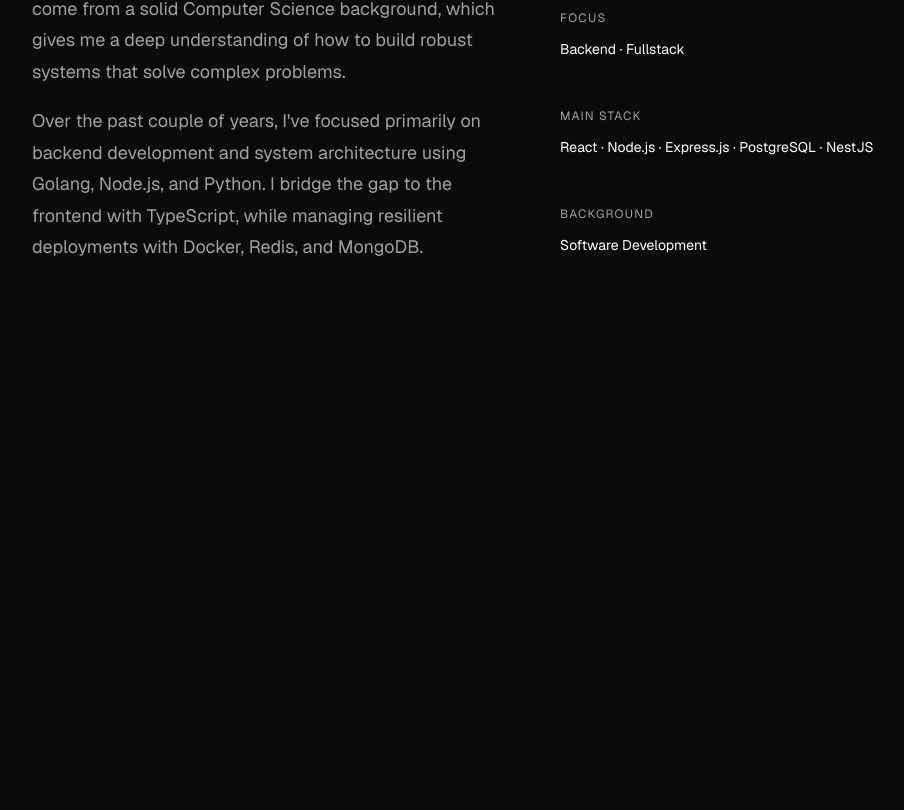
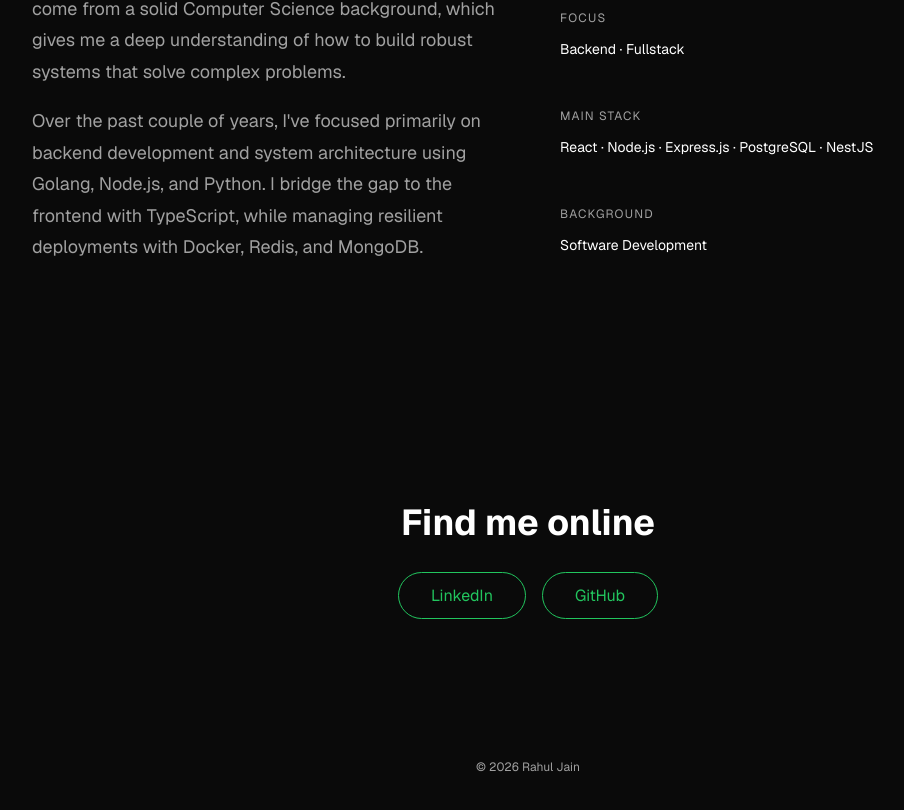
Before and after one commit to rahulmjain24/portfolio, a Next.js app: page / in a window 1280 px wide. Shown: the part 1680-2490 px from the top of the page, without its empty margins (112-1016 px from the left). Before the commit the page ends 2057 px from the top, so only its background shows below. Built offline with nearby package versions, Linux system fonts and the light colour scheme.

Commit message:
add contact section and footer

```diff
--- /dev/null
+++ b/app/components/ContactSection.tsx
@@ -0,0 +1,27 @@
+export default function ContactSection() {
+  return (
+    <section id="contact" className="contact">
+      <h2 className="contact__title">Find me online</h2>
+
+      <div className="contact__links">
+        <a
+          href="https://www.linkedin.com/in/rahulmjain24/"
+          target="_blank"
+          rel="noopener noreferrer"
+          className="contact__link"
+        >
+          LinkedIn
+        </a>
+
+        <a
+          href="https://github.com/rahulmjain24"
+          target="_blank"
+          rel="noopener noreferrer"
+          className="contact__link"
+        >
+          GitHub
+        </a>
+      </div>
+    </section>
+  );
+}
--- /dev/null
+++ b/app/components/Footer.tsx
@@ -0,0 +1,7 @@
+export default function Footer() {
+  return (
+    <footer className="footer">
+      <p className="footer__text">© 2026 Rahul Jain</p>
+    </footer>
+  );
+}
--- a/app/globals.css
+++ b/app/globals.css
@@ -458,3 +458,70 @@ a {
     padding-top: 4rem;
   }
 }
+
+/* ============================================
+   Contact Section
+   ============================================ */
+
+.contact {
+  display: flex;
+  flex-direction: column;
+  align-items: center;
+  justify-content: center;
+  padding: 6rem 1.5rem;
+  text-align: center;
+}
+
+.contact__title {
+  font-size: 2.25rem;
+  font-weight: 700;
+  line-height: 1.1;
+}
+
+.contact__text {
+  color: var(--muted);
+  font-size: 1.125rem;
+  margin-top: 1rem;
+  margin-bottom: 2.5rem;
+}
+
+.contact__links {
+  display: flex;
+  flex-direction: column;
+  gap: 1rem;
+}
+
+.contact__link {
+  border: 1px solid var(--primary);
+  color: var(--primary);
+  padding: 0.75rem 2rem;
+  border-radius: 9999px;
+  transition: border-color 0.2s, color 0.2s;
+}
+
+.contact__link:hover {
+  border-color: var(--secondary);
+  color: var(--secondary);
+}
+
+@media (min-width: 768px) {
+  .contact__links {
+    flex-direction: row;
+  }
+}
+
+/* ============================================
+   Footer
+   ============================================ */
+
+.footer {
+  padding: 2rem 1rem;
+  max-width: 64rem;
+  margin: 0 auto;
+}
+
+.footer__text {
+  font-size: 0.75rem;
+  color: var(--muted);
+  text-align: center;
+}
--- a/app/layout.tsx
+++ b/app/layout.tsx
@@ -33,9 +33,9 @@ export default function RootLayout({
             <Link href="#skills" className="nav__link">
               Skills
             </Link>
-            <Link href="#projects" className="nav__link">
+            {/* <Link href="#projects" className="nav__link">
               Projects
-            </Link>
+            </Link> */}
             <Link href="#about" className="nav__link">
               About
             </Link>
--- a/app/page.tsx
+++ b/app/page.tsx
@@ -1,6 +1,8 @@
 import AboutSection from "./components/AboutSection";
 import HeroSection from "./components/HeroSection";
 import SkillsSection from "./components/SkillsSection";
+import ContactSection from "./components/ContactSection";
+import Footer from "./components/Footer";
 
 export default function Home() {
   return (
@@ -8,6 +10,8 @@ export default function Home() {
       <HeroSection />
       <SkillsSection />
       <AboutSection />
+      <ContactSection />
+      <Footer />
     </main>
   );
 }
```
